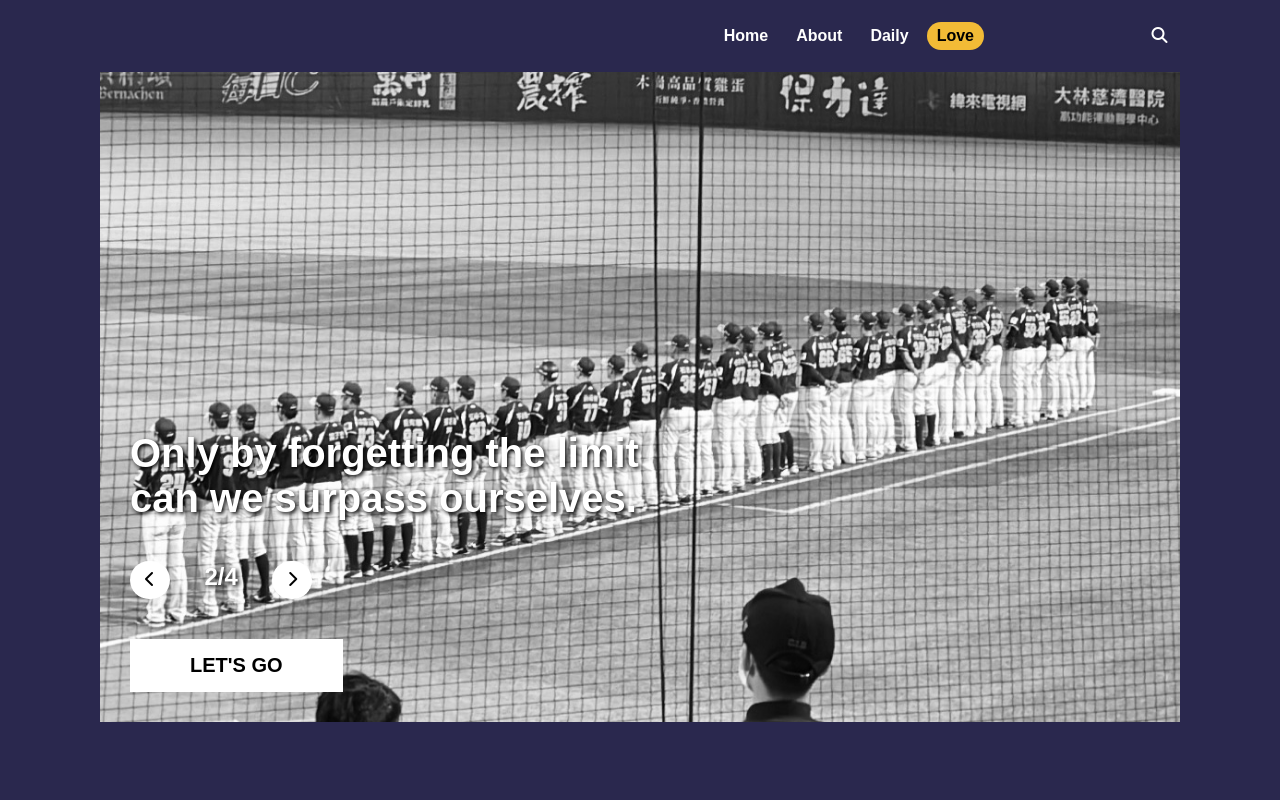
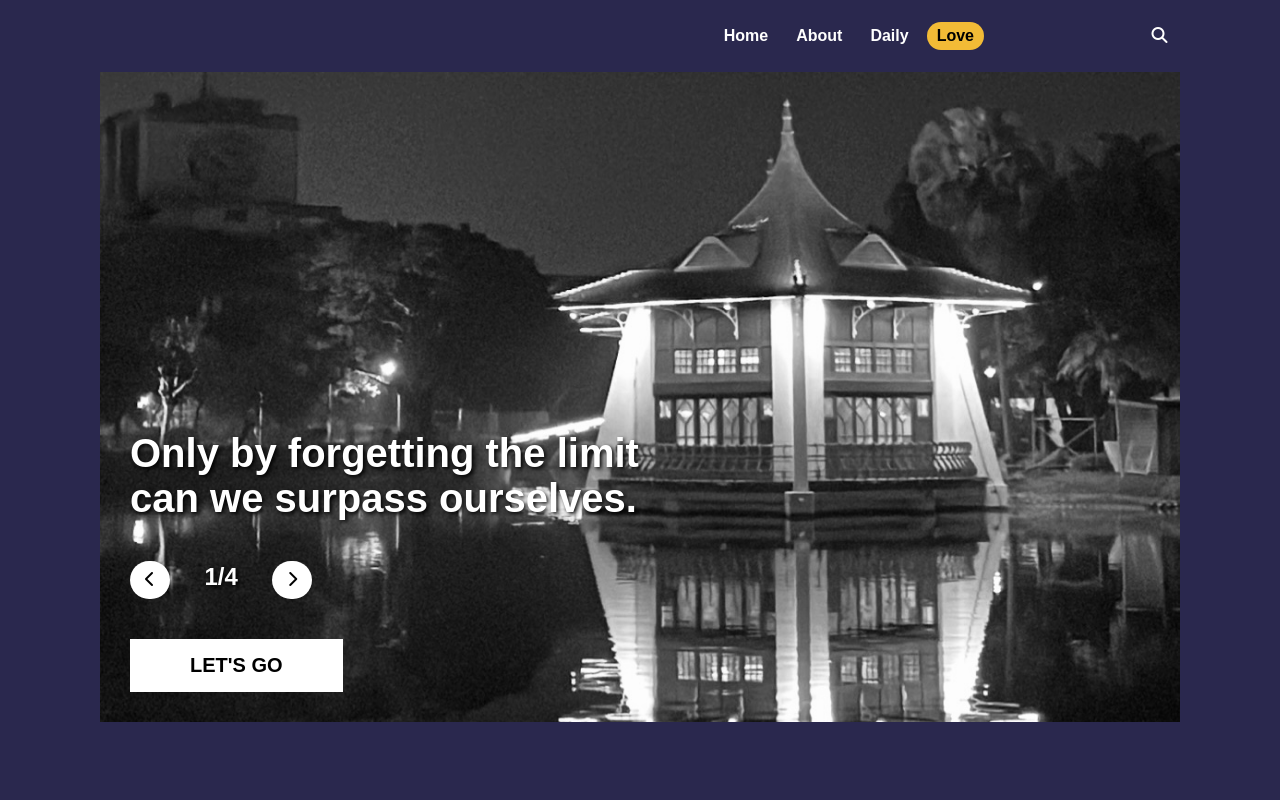
Before and after one commit to WayneRichen/self-intro, a plain HTML site: page index.html in a window 1280 px wide. Both pictures are taken after a click on the link 150 px from the left and 580 px from the top of the page. Shown: the top 800 px of the page. Drawn offline with nearby package versions, Linux system fonts and the light colour scheme.

Commit message:
Fix previous slide bug

```diff
--- a/index.html
+++ b/index.html
@@ -196,8 +196,8 @@
             clearInterval(loop);
         });
         document.getElementsByClassName("prev")[0].addEventListener("click", function () {
-            showNextSlide();
             showPreviousSlide();
+            clearInterval(loop);
         });
         showSlide(currentSlide);
 
```
